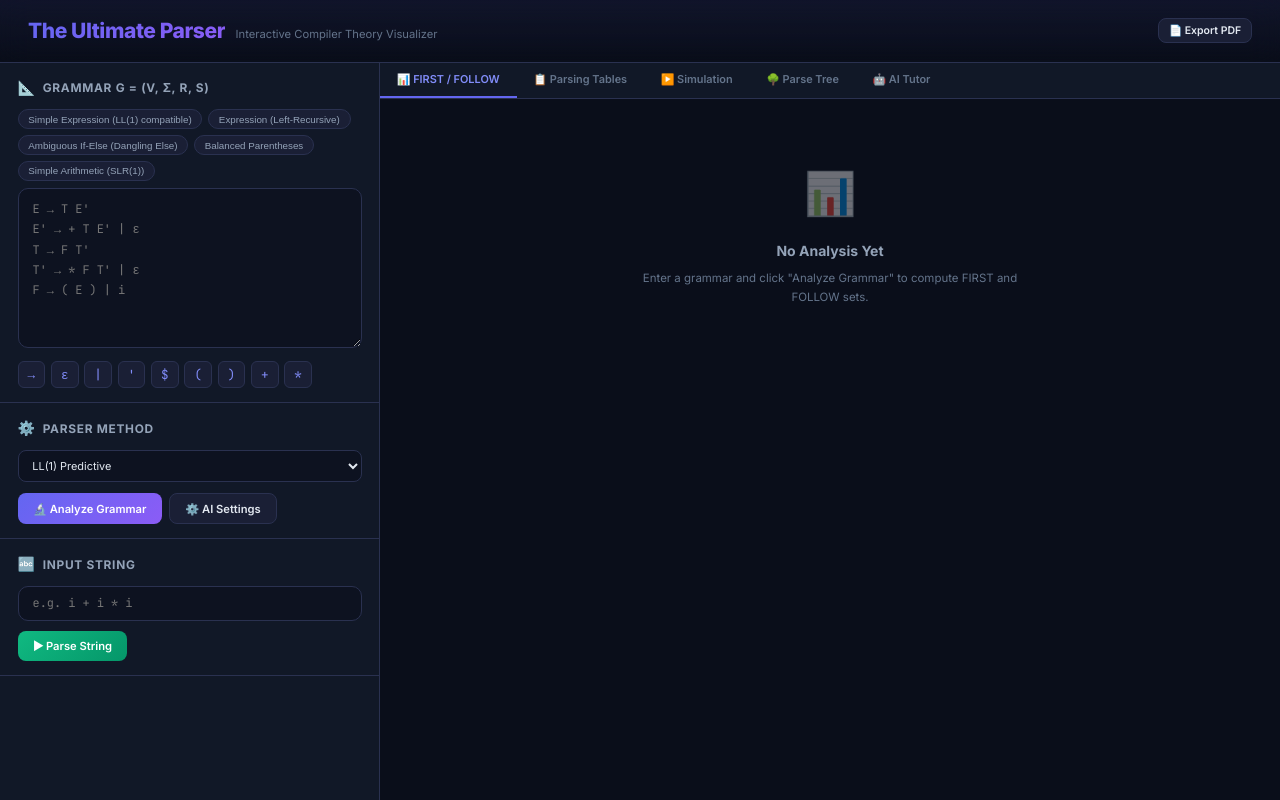
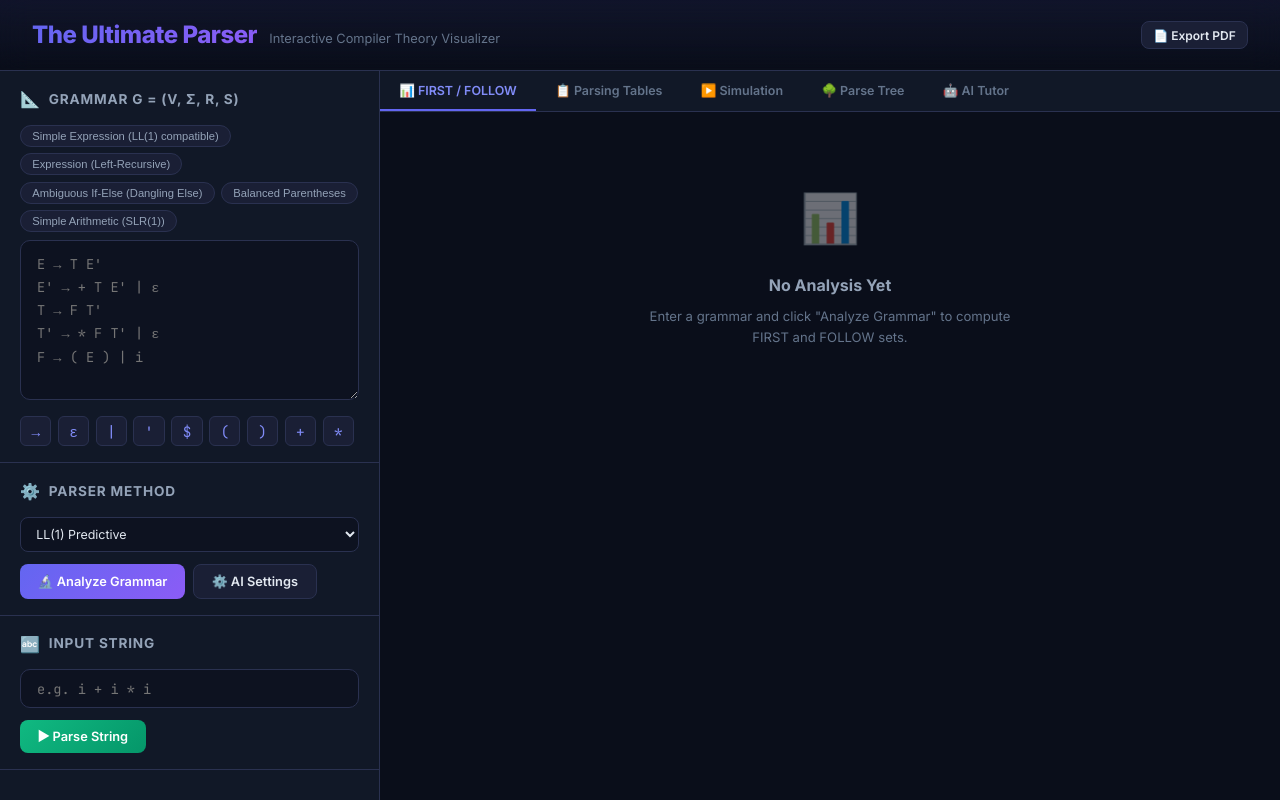
Before and after one commit to araooz/bonus-compi, a React (Vite) app: page / in a window 1280 px wide. Built offline with nearby package versions, Linux system fonts and the light colour scheme.

Commit message:
Update index.css

```diff
--- a/src/index.css
+++ b/src/index.css
@@ -32,7 +32,7 @@
 
 *, *::before, *::after { box-sizing: border-box; margin: 0; padding: 0; }
 
-html { font-size: 14px; }
+html { font-size: 16px; }
 
 body {
   font-family: 'Inter', -apple-system, sans-serif;
```
